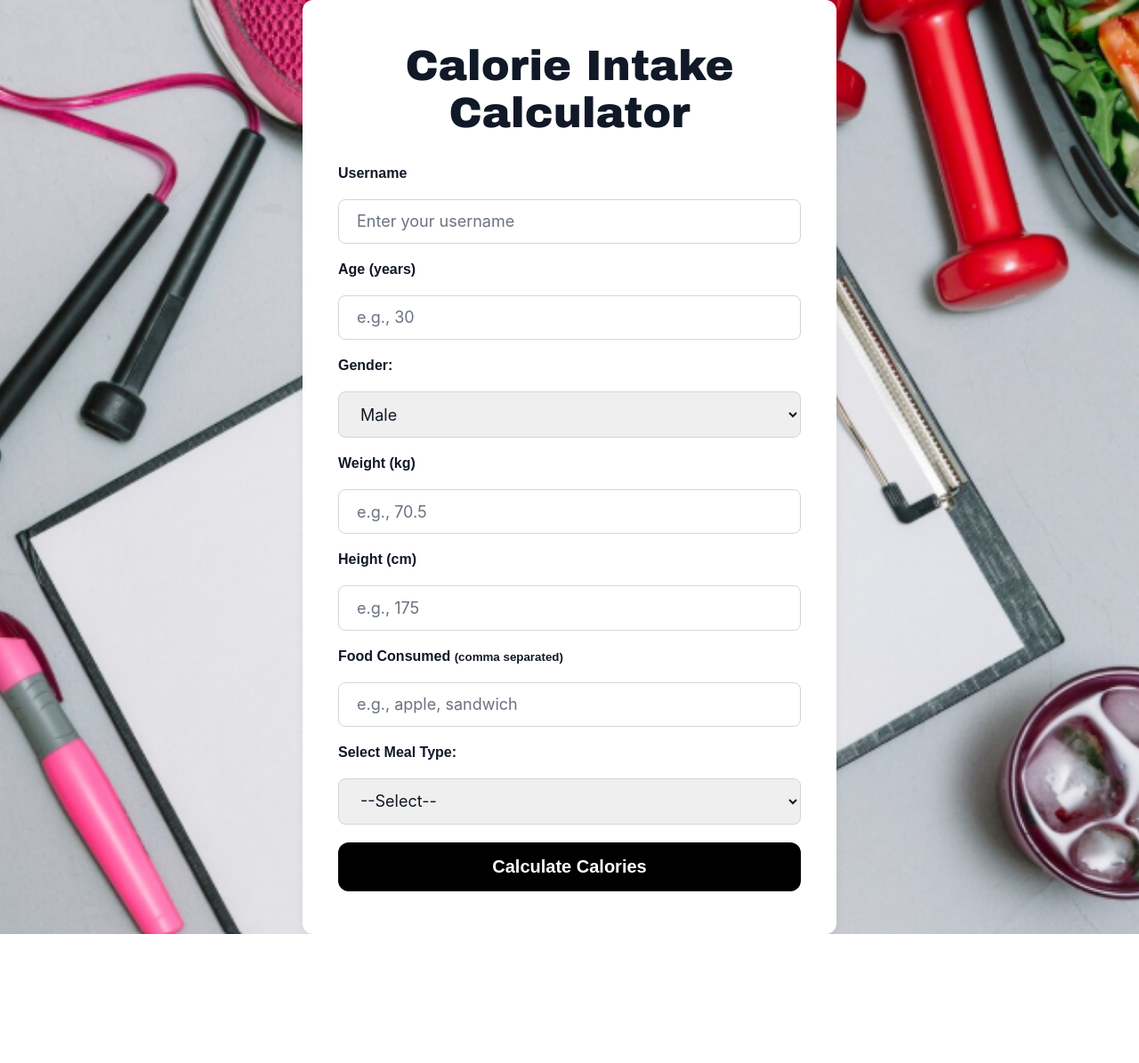
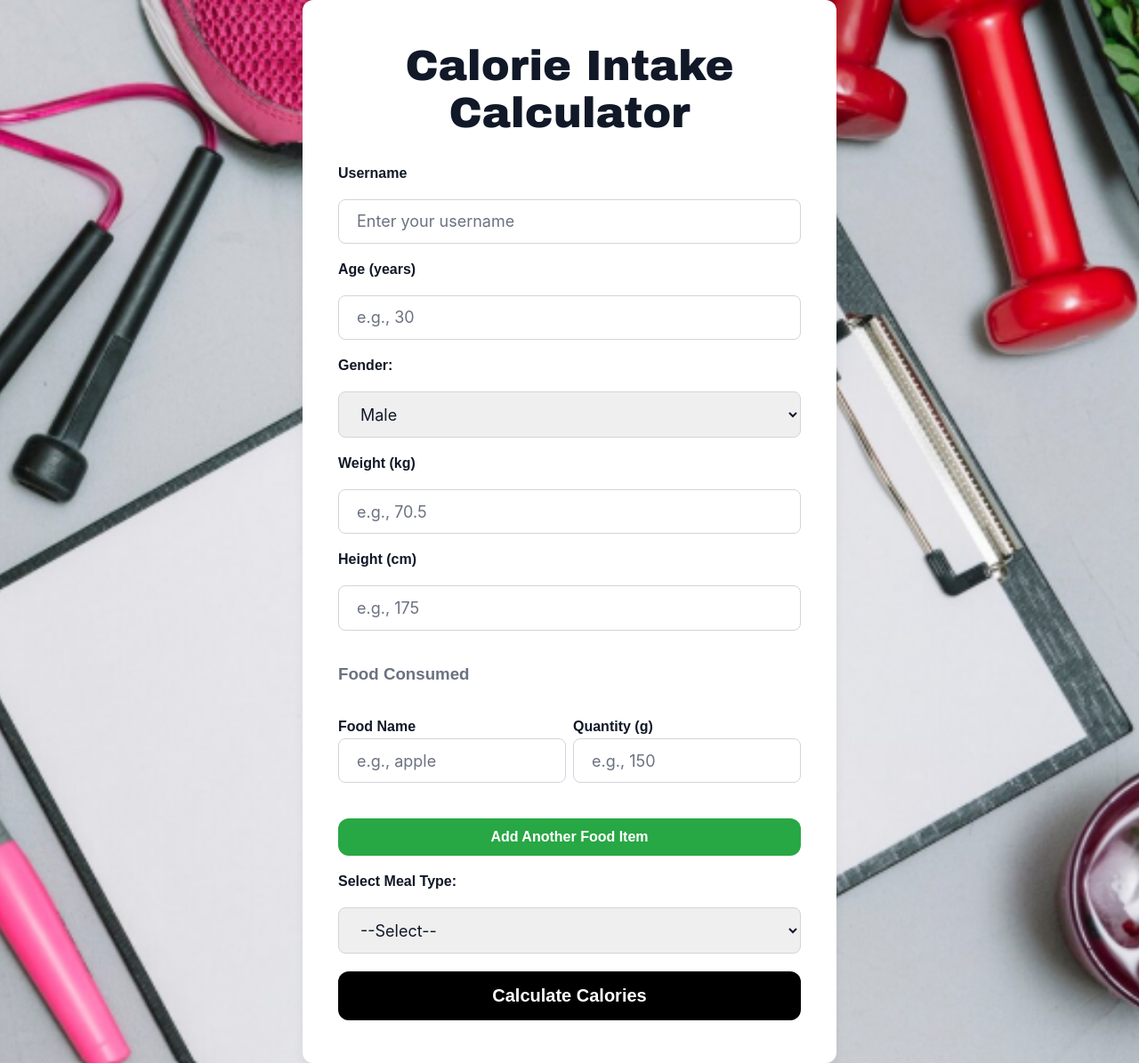
Before and after one commit to Shreeya2004-sudo/Personalized-calorie, a Flask app: page /calorie-form in a window 1280 px wide. Shown: the whole page at 89% size. Before the commit the page ends 1050 px from the top, so only its background shows below. Run offline with Flask 3, Linux system fonts and the light colour scheme.

Commit message:
update files

```diff
--- a/app.py
+++ b/app.py
@@ -12,9 +12,8 @@ food_df = pd.read_csv('Indian_Food_Nutrition_Processing.csv')
 # Convert 'Calories (kcal)' to numeric on load
 food_df['Calories (kcal)'] = pd.to_numeric(food_df['Calories (kcal)'], errors='coerce')
 
-# --- NEW ADDITION: Standardize 'Dish Name' column in your DataFrame ---
+# Standardize 'Dish Name' column in your DataFrame
 food_df['Dish Name'] = food_df['Dish Name'].str.strip().str.lower()
-# --- END NEW ADDITION ---
 
 @app.route('/')
 def home():
@@ -27,44 +26,73 @@ def calorie_form():
 @app.route('/predict', methods=['POST'])
 def predict():
     try:
-        # Get user input
+        # Get user input for personal details
         username = request.form.get('username', '').strip().lower()
         meal_type = request.form.get('meal_type', '').strip().lower()
-        foods = request.form.get('foods', '').lower().split(',')
-        selected_foods = [food.strip() for food in foods] # User input is already stripped and lowercased here
-
         age = int(request.form.get('age', 0))
         gender = request.form.get('gender', '').lower()
         weight = float(request.form.get('weight', 0))
         height = float(request.form.get('height', 0))
 
-        # Calculate calories for current meal
+        # --- MODIFICATION START: Get lists of food names and quantities ---
+        # Use getlist() to retrieve all values for inputs with the same name
+        food_names_list = request.form.getlist('food_name')
+        food_quantities_list = request.form.getlist('food_quantity')
+
         total_calories = 0
-        found_items = []
+        found_items_display = [] # For display on the result page
+        logged_food_entries = [] # For saving to meal_logs.csv
 
-        for food_input in selected_foods: # Rename 'food' to 'food_input' for clarity
-            # --- MODIFIED LINE FOR BETTER MATCHING ---
-            # Now we are matching the already stripped and lowercased user input
-            # with the already stripped and lowercased 'Dish Name' column in food_df
-            match = food_df[food_df['Dish Name'] == food_input]
-            # --- END MODIFIED LINE ---
+        # Iterate through the lists of food names and quantities
+        # We iterate up to the length of the shorter list to avoid index errors
+        for i in range(min(len(food_names_list), len(food_quantities_list))):
+            food_name_input = food_names_list[i].strip()
+            quantity_str_input = food_quantities_list[i].strip()
+
+            # Skip empty food names, but still process if quantity is missing
+            if not food_name_input:
+                continue
+
+            # Standardize food name for lookup
+            food_name_lookup = food_name_input.lower()
+
+            # Try converting quantity to float
+            quantity_grams = None
+            try:
+                if quantity_str_input: # Check if string is not empty
+                    quantity_grams = float(quantity_str_input)
+            except ValueError:
+                # quantity_grams remains None if conversion fails
+                pass
+
+            # Prepare for logging (original case for display, quantity as provided)
+            logged_food_entries.append(f"{food_name_input} ({quantity_str_input}g)")
+
+            # Lookup food in DataFrame
+            match = food_df[food_df['Dish Name'] == food_name_lookup]
 
             if not match.empty:
-                calories = match['Calories (kcal)'].values[0]
-                if pd.isna(calories):
-                    found_items.append(f"{food_input.title()}: Calories not available")
+                calories_per_100g = match['Calories (kcal)'].values[0]
+
+                if pd.isna(calories_per_100g):
+                    found_items_display.append(f"{food_name_input} ({quantity_str_input}g): Calories not available in database.")
+                elif quantity_grams is not None and quantity_grams > 0:
+                    calculated_calories = (calories_per_100g / 100) * quantity_grams
+                    total_calories += calculated_calories
+                    found_items_display.append(f"{food_name_input} ({quantity_grams:.0f}g): {calculated_calories:.2f} kcal")
                 else:
-                    total_calories += calories
-                    found_items.append(f"{food_input.title()}: {calories} kcal")
+                    # Case: Food found, but quantity is invalid or 0
+                    found_items_display.append(f"{food_name_input}: Invalid quantity '{quantity_str_input}'. Calories not calculated for this item.")
             else:
-                found_items.append(f"{food_input.title()}: Not found")
+                found_items_display.append(f"{food_name_input}: Not found in database.")
+        # --- MODIFICATION END ---
 
         # Save to meal_logs.csv
         new_data = {
             'username': username,
-            'age':age,
+            'age': age,
             'meal_type': meal_type,
-            'dish_name': ", ".join(selected_foods),
+            'dish_name': ", ".join(logged_food_entries), # Use the prepared list for logging
             'calories': total_calories,
             'timestamp': datetime.now().strftime('%Y-%m-%d %H:%M:%S')
         }
@@ -74,7 +102,7 @@ def predict():
             meal_log_df = pd.read_csv('meal_logs.csv')
             expected_columns = ['username', 'age', 'meal_type', 'dish_name', 'calories', 'timestamp']
             if list(meal_log_df.columns) != expected_columns:
-                raise ValueError("meal_logs.csv has wrong columns. Delete or fix the file.")
+                return render_template('result.html', result="Error: meal_logs.csv has unexpected columns. Please delete or fix the file to continue.")
             new_df.to_csv('meal_logs.csv', mode='a', header=False, index=False)
         except FileNotFoundError:
             new_df.to_csv('meal_logs.csv', mode='w', header=True, index=False)
@@ -84,7 +112,6 @@ def predict():
         meal_log_df['timestamp'] = pd.to_datetime(meal_log_df['timestamp'])
         meal_log_df['calories'] = pd.to_numeric(meal_log_df['calories'], errors='coerce')
 
-
         today = datetime.now().date()
         user_today_meals = meal_log_df[
             (meal_log_df['username'] == username) &
@@ -93,7 +120,7 @@ def predict():
 
         total_today_calories = user_today_meals['calories'].sum()
 
-        # Estimate required calories
+        # Estimate required calories (BMR - Mifflin-St Jeor Equation)
         if gender == 'male':
             required_calories = 10 * weight + 6.25 * height - 5 * age + 5
         elif gender == 'female':
@@ -107,25 +134,25 @@ def predict():
            'dinner': 0.30,
            'snacks': 0.10
         }
-        print("Form data received:", request.form)  # NEW
-        print(f"[DEBUG] Meal Type Received: '{meal_type}'")  # Already added
-        meal_type = request.form.get('meal_type', '').strip().lower()
+
+        # print("Form data received:", request.form) # Commented out for cleaner console, uncomment if needed
+        # print(f"[DEBUG] Meal Type Received: '{meal_type}'") # Commented out
 
         if meal_type not in ideal_meal_split:
-          return render_template('result.html', result=f"⚠️ Unknown meal type received: '{meal_type}'. Please select a valid option.")
+            return render_template('result.html', result=f"鈿狅笍 Unknown meal type received: '{meal_type}'. Please select a valid option.")
+
         ideal_this_meal = required_calories * ideal_meal_split[meal_type]
 
+        # Feedback on meal
         if total_calories > ideal_this_meal:
-           meal_feedback = f"⚠️ You consumed {total_calories:.2f} kcal in {meal_type.title()}, which is above the recommended {ideal_this_meal:.2f} kcal. Consider reducing intake."
+           meal_feedback = f"鈿狅笍 You consumed {total_calories:.2f} kcal in {meal_type.title()}, which is above the recommended {ideal_this_meal:.2f} kcal for this meal. Consider reducing intake."
         elif total_calories < ideal_this_meal * 0.8:
-           meal_feedback = f"🔔 Your {meal_type.title()} calories ({total_calories:.2f} kcal) are quite low. Try including more nutrient-rich food."
+           meal_feedback = f"馃敂 Your {meal_type.title()} calories ({total_calories:.2f} kcal) are quite low compared to the recommended {ideal_this_meal:.2f} kcal. Try including more nutrient-rich food."
         else:
-           meal_feedback = f"✅ Your {meal_type.title()} calories are within the recommended range."
-
-
+           meal_feedback = f"鉁� Your {meal_type.title()} calories ({total_calories:.2f} kcal) are within the recommended range ({ideal_this_meal:.2f} kcal)."
 
         # Calculate BMI
-        height_m = height / 100  # convert cm to meters
+        height_m = height / 100
         if height_m > 0:
           bmi = round(weight / (height_m ** 2), 2)
         else:
@@ -141,28 +168,22 @@ def predict():
         else:
           bmi_category = "Obese"
 
-
-
-
-
-        # Final result
+        # Final result text construction
         result_text = (
-          "\n".join(found_items) +
-          f"\n\nTotal Calories for this Meal: {total_calories:.2f} kcal" +
-          f"\nRecommended for {meal_type.title()}: {ideal_this_meal:.2f} kcal" +
-          f"\n{meal_feedback}" +
-          f"\n\nTotal Calories Today: {total_today_calories:.2f} kcal" +
-          f"\nEstimated Daily Requirement: {required_calories:.2f} kcal" +
-          f"\n\nYour BMI: {bmi:.2f} ({bmi_category})"
+            "\n".join(found_items_display) + # Use the list for display
+            f"\n\nTotal Calories for this Meal: {total_calories:.2f} kcal" +
+            f"\nRecommended for {meal_type.title()}: {ideal_this_meal:.2f} kcal" +
+            f"\n{meal_feedback}" +
+            f"\n\nTotal Calories Today: {total_today_calories:.2f} kcal" +
+            f"\nEstimated Daily Requirement: {required_calories:.2f} kcal" +
+            f"\n\nYour BMI: {bmi:.2f} ({bmi_category})"
         )
 
-
-        return render_template('result.html', result=result_text,bmi_category=bmi_category) # Pass to HTML
-
-
+        return render_template('result.html', result=result_text, bmi_category=bmi_category)
 
     except Exception as e:
-        return render_template('result.html', result=f"Error occurred: {str(e)}")
+        print(f"An error occurred during prediction: {e}")
+        return render_template('result.html', result=f"An unexpected error occurred: {str(e)}. Please try again or contact support.")
 
 if __name__ == '__main__':
     app.run(debug=True)
--- a/meal_logs.csv
+++ b/meal_logs.csv
@@ -31,3 +31,6 @@ jyothi,20,breakfast,apple,52.0,2025-07-23 11:39:03
 jyothi,20,lunch,biryani,0,2025-07-23 11:40:45
 jyothi,20,lunch,biryani,400.0,2025-07-23 11:41:17
 jyothi,20,dinner,chocolate ice cream,177.7,2025-07-23 11:43:38
+jyothi,20,dinner,biryani,400.0,2025-07-23 18:41:12
+shreeya,20,breakfast,upma (100g),151.27,2025-07-25 20:36:30
+shreeya,20,lunch,"rice (100g), dal (50g)",130.0,2025-07-25 20:37:12
--- a/templates/calorie_form.html
+++ b/templates/calorie_form.html
@@ -139,7 +139,56 @@
         font-size: 1rem;
       }
     }
-  </style>
+
+    /* NEW CSS for dynamic food inputs */
+    .food-item-group {
+        display: flex;
+        gap: 0.5rem; /* Space between food name and quantity */
+        align-items: flex-end; /* Align labels/inputs at the bottom */
+        margin-bottom: 0.75rem; /* Space between each food item group */
+        flex-wrap: wrap; /* Allow items to wrap on smaller screens */
+    }
+    .food-item-group .input-wrapper {
+        flex: 1; /* Allows inputs to grow */
+        min-width: 120px; /* Minimum width for inputs before wrapping */
+    }
+    .food-item-group label {
+        display: block; /* Make labels take full width above input */
+        margin-bottom: 0.25rem;
+    }
+    .food-item-group input {
+        margin-top: 0; /* Remove default margin */
+    }
+    .remove-food-btn {
+        background-color: #dc3545; /* Red color for remove button */
+        color: white;
+        border: none;
+        padding: 0.5rem 0.75rem;
+        border-radius: 0.5rem;
+        cursor: pointer;
+        font-size: 0.8rem;
+        transition: background-color 0.3s ease;
+        height: 48px; /* Match height of other inputs for alignment */
+        line-height: 1; /* Center text vertically */
+        display: flex;
+        align-items: center;
+        justify-content: center;
+        flex-shrink: 0; /* Prevent button from shrinking */
+    }
+    .remove-food-btn:hover {
+        background-color: #c82333;
+    }
+    #addFoodBtn {
+        background-color: #28a745; /* Green color for add button */
+        margin-top: 0.5rem;
+        padding: 0.75rem 1rem;
+        font-size: 1rem;
+    }
+    #addFoodBtn:hover {
+        background-color: #218838;
+    }
+
+ </style>
 </head>
 <body>
   <main class="card" role="main" aria-label="Calorie Intake Calculator">
@@ -163,10 +212,20 @@
       <label for="height">Height (cm)</label>
       <input id="height" name="height" type="number" min="30" max="250" step="0.1" required placeholder="e.g., 175" />
 
-      <label for="foods">Food Consumed <small>(comma separated)</small></label>
-      <input id="foods" name="foods" type="text" autocomplete="off" required placeholder="e.g., apple, sandwich" />
-
-
+      <h3>Food Consumed</h3>
+      <div id="food-items-container">
+        <div class="food-item-group">
+            <div class="input-wrapper">
+                <label>Food Name</label>
+                <input type="text" name="food_name" placeholder="e.g., apple" required />
+            </div>
+            <div class="input-wrapper">
+                <label>Quantity (g)</label>
+                <input type="number" name="food_quantity" min="1" step="0.1" placeholder="e.g., 150" required />
+            </div>
+        </div>
+      </div>
+      <button type="button" id="addFoodBtn">Add Another Food Item</button>
       <label for="meal_type">Select Meal Type:</label>
       <select name="meal_type" required>
         <option value="">--Select--</option>
@@ -184,5 +243,39 @@
 
 
   </main>
+
+
+
+  <script>
+    document.addEventListener('DOMContentLoaded', function() {
+        const addFoodBtn = document.getElementById('addFoodBtn');
+        const foodItemsContainer = document.getElementById('food-items-container');
+
+        // Function to create a new food item input group
+        function createFoodItemGroup() {
+            const newFoodGroup = document.createElement('div');
+            newFoodGroup.classList.add('food-item-group');
+            newFoodGroup.innerHTML = `
+                <div class="input-wrapper">
+                    <label>Food Name</label>
+                    <input type="text" name="food_name" placeholder="e.g., banana" required />
+                </div>
+                <div class="input-wrapper">
+                    <label>Quantity (g)</label>
+                    <input type="number" name="food_quantity" min="1" step="0.1" placeholder="e.g., 100" required />
+                </div>
+                <button type="button" class="remove-food-btn">X</button>
+            `;
+            foodItemsContainer.appendChild(newFoodGroup);
+
+            // Add event listener to the new remove button
+            newFoodGroup.querySelector('.remove-food-btn').addEventListener('click', function() {
+                foodItemsContainer.removeChild(newFoodGroup);
+            });
+        }
+
+        addFoodBtn.addEventListener('click', createFoodItemGroup);
+    });
+  </script>
 </body>
 </html>
```
Also changed, not shown: Indian_Food_Nutrition_Processing.csv.
